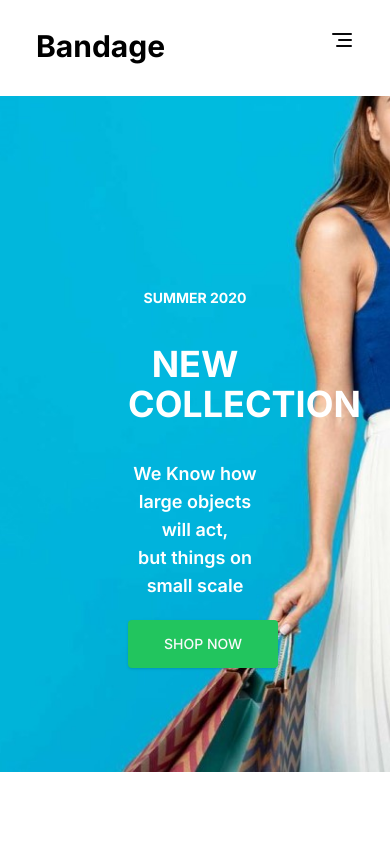
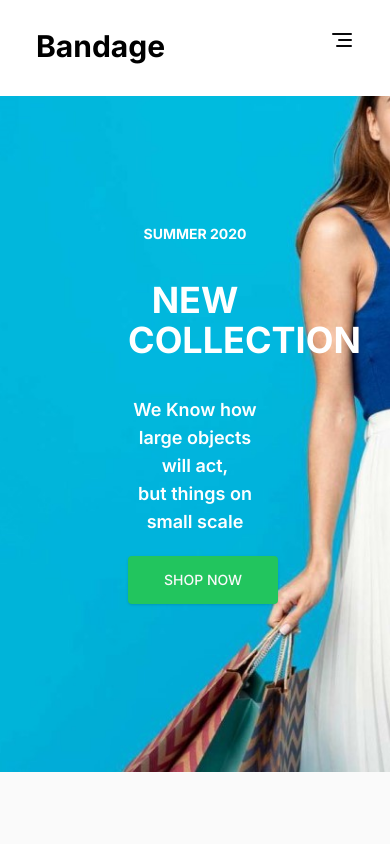
Before and after one commit to yumnashaikh07/Figma-Hackathonn, a Next.js app: page / in a window 390 px wide. Shown: the top 844 px of the page. Built offline with nearby package versions, Linux system fonts and the light colour scheme.

Commit message:
added responsiveness

```diff
--- a/src/components/herosection.tsx
+++ b/src/components/herosection.tsx
@@ -5,7 +5,7 @@ import { Button } from "./ui/button"
 export default function Herosection (){
     return(
         <main>
-<div className="relative mb-14">
+<div className="relative md:mb-14 ">
   <Image
     src={"/heroo.jpg"}
     width={1440}
@@ -21,7 +21,7 @@ export default function Herosection (){
     className="md:hidden absolute inset-0 w-full object-cover"
   />
   <div className="relative text-center md:text-left text-white p-32">
-    <h5 className="font-bold text-sm mt-16">SUMMER 2020</h5>
+    <h5 className="font-bold text-sm md:mt-16">SUMMER 2020</h5>
     <h1 className="font-bold text-4xl md:text-5xl my-9">NEW COLLECTION</h1>
     <h3 className="font-semibold text-lg">We Know how large objects will act,</h3>
     <h3 className="font-semibold text-lg mb-5">but things on small scale</h3>
@@ -30,7 +30,7 @@ export default function Herosection (){
 </div>
 
 
-<section className="bg-[#FAFAFA] mx-11 md:mx-0 md:p-28">
+<section className="bg-[#FAFAFA] md:py-0 py-44 px-11 md:px-0 md:p-28">
 <div className="flex flex-col text-center">
   <h1 className="font-bold  text-3xl">EDITORS PICK</h1>
   <p className="text-[#737373] mb-9">Problems trying to resolve the conflict</p>
```
